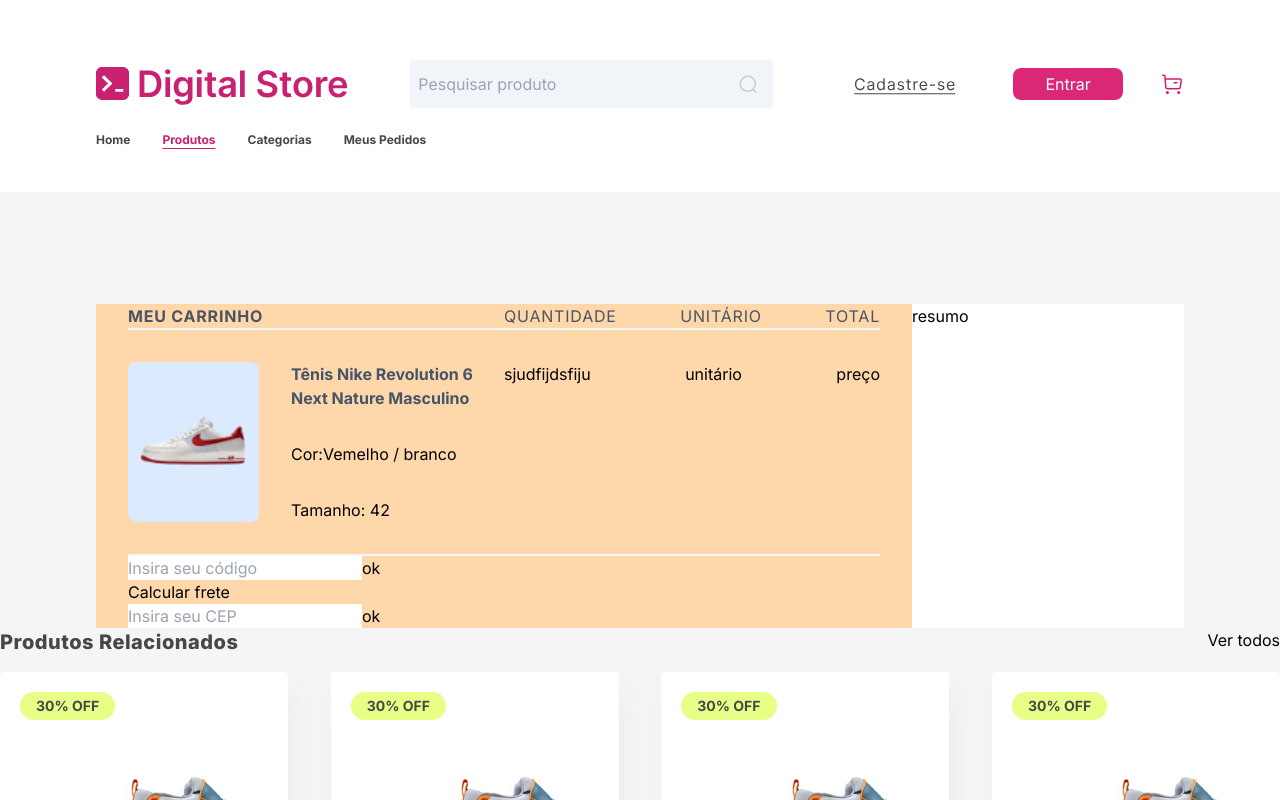
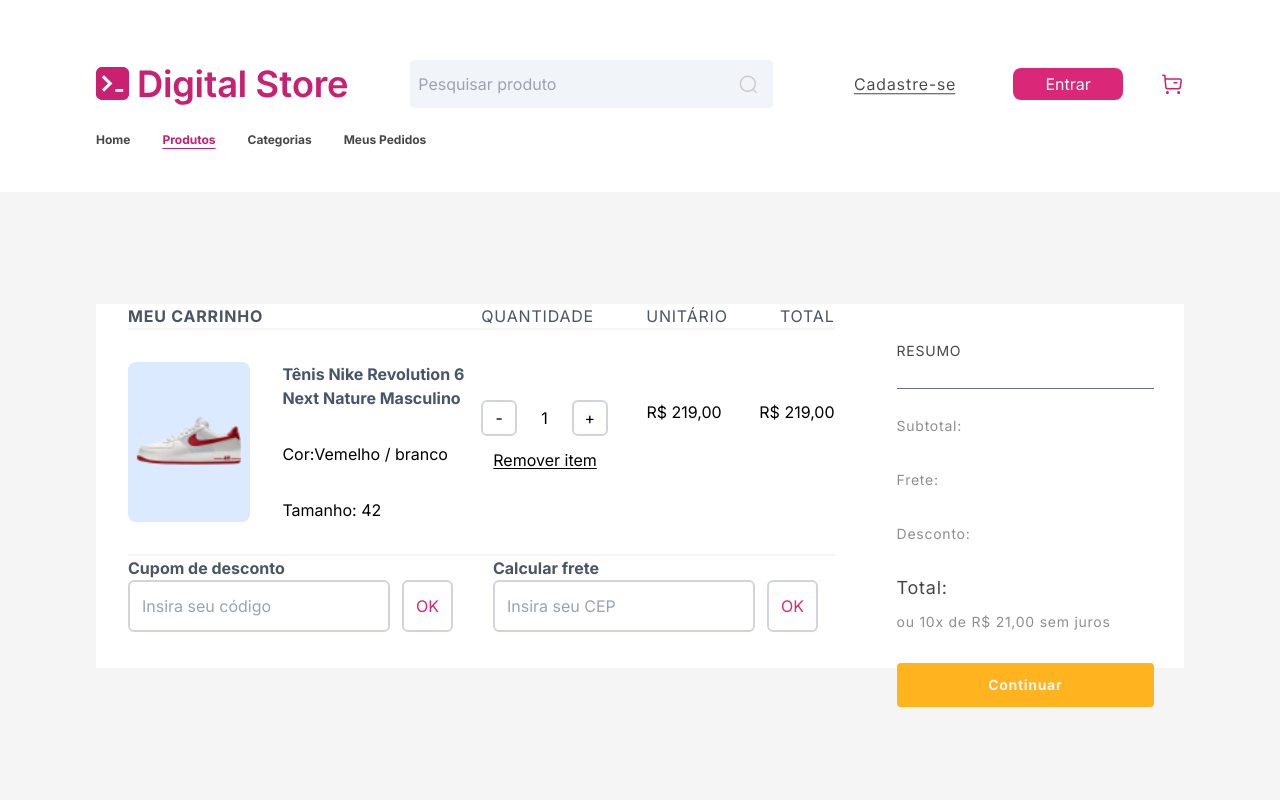
Before and after one commit to ajuteixeira/client-drip-store, a React (Vite) app in the folder client/: page /produtos/cart in a window 1280 px wide. Shown: the top 800 px of the page. Built offline with nearby package versions, Linux system fonts and the light colour scheme.

Commit message:
pagina4 conclusao

```diff
--- a/client/src/components/Resume.jsx
+++ b/client/src/components/Resume.jsx
@@ -1,7 +1,7 @@
 import Button from "./Button"
 import Text from "./Text"
 
-export default function resumo () {
+export default function Resumo() {
     return (
 
         <div className="flex flex-col w-[334px] h-[364px] align-itens:flex-star p-[30px] bg-white">
--- a/client/src/pages/ProductCart.jsx
+++ b/client/src/pages/ProductCart.jsx
@@ -3,6 +3,7 @@
 import fotoSapato from '../assets/images/fotoSapato.png';
 import { cardsInfo } from '../utils/cardsMock';
 import Card from '../components/Card';
+import Resumo from '../components/Resume';
 
 export default function ProductCart() {
   return (
@@ -11,7 +12,7 @@
 
       <div className="bg-[#f5f5f5] w-full pt-4 ">
         <div className="mx-24 bg-white mt-24 flex">
-          <div className='w-3/4 px-8 bg-orange-200 '>
+          <div className='w-3/4 px-8 bg-white '>
             <div className="flex ">
               <div className="titulo w-1/2 font-bold text-gray-600 tracking-wider">MEU CARRINHO</div>
                 <div className='w-1/2 flex justify-between text-gray-600 tracking-wider'>
@@ -45,42 +46,51 @@
                 </div>
               </div>
             </div>
-            <div className='w-1/2 flex justify-between'>
-            <div className='h-40 flex flex-col '>
-              <p>sjudfijdsfiju</p>
-            </div>
-            <div className='h-40 flex flex-col '>
-              unitário
+            <div className='w-1/2 flex justify-between items-start'>
+              <div>
+                <div className='flex gap-6 items-center'>
+                <button type='radio' className='b1 border-solid border-gray-300 border-2 rounded-md w-9 h-9' name='tamanho'>-</button>
+                <p>1</p>
+                <button type='radio' className='b1 border-solid border-gray-300 border-2  rounded-md w-9 h-9' name='tamanho'>+</button>
+                </div>
+                <p className='m-3 underline underline-offset-2'>Remover item</p>
+
+              </div>
+
+            <div className=''>
+              R$ 219,00
             </div>
             <div>
-              preço
+            R$ 219,00
             </div>
             </div>
 
 
           </div>
           <div className='bg-[#f5f5f5] h-[2px] text-center'></div>
-          <div className="divInfoAdicional ">
-            <div className="divInfo">
+          <div className="divInfoAdicional flex gap-10">
+            <div className="divInfo ">
+            <span className="estiloInfo font-bold text-gray-600 ">Cupom de desconto</span>
               <div className="divAcao">
-                <input className="input" placeholder="Insira seu código" />
-                <button className="botaoOk">ok</button>
+                <input className="input border-solid border-gray-300 border-2 p-3 rounded-md" placeholder="Insira seu código" />
+                <button type='radio' className=' ml-3 b5 border-solid border-gray-300 border-2 p-3 rounded-md text-pink-600 ' name='tamanho'>OK</button>
+
               </div>
             </div>
             <div className="divInfo">
-              <span className="estiloInfo">Calcular frete</span>
+              <span className="estiloInfo font-bold text-gray-600">Calcular frete</span>
               <div className="divAcao">
-                <input className="input" placeholder="Insira seu CEP" />
-                <button className="botaoOk">ok</button>
+                <input className="input border-solid border-gray-300 border-2 p-3 rounded-md" placeholder="Insira seu CEP" />
+                <button type='radio' className=' ml-3 b5 border-solid border-gray-300 border-2 p-3 rounded-md text-pink-600 ' name='tamanho'>OK</button>
               </div>
             </div>
           </div>
 
           </div>
-          <div className='w-1/4 '><p>resumo</p></div>
+            <Resumo />
         </div>
 
-        <div className="flex justify-between">
+        <div className="flex justify-between mt-40">
           <h3 className="text-[#474747] font-extrabold text-xl tracking-wide mb-4">
             Produtos Relacionados
           </h3>
```
